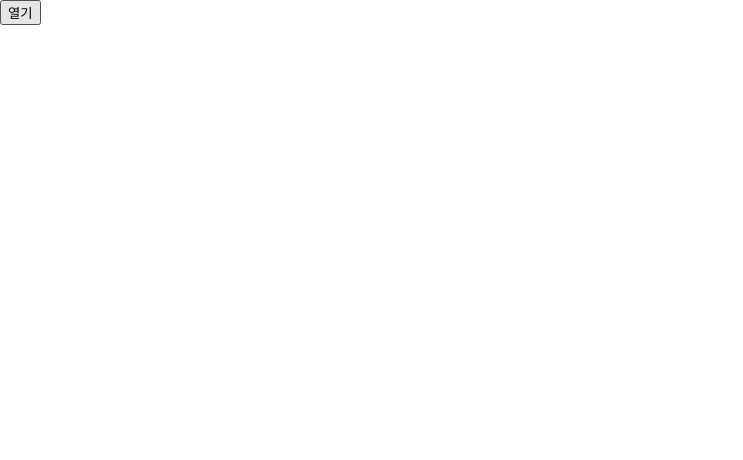
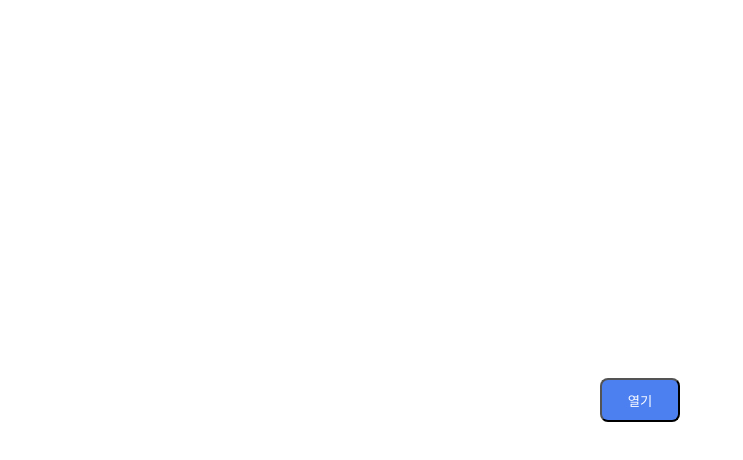
Before and after one commit to mingg123/-calenderJS, a React (Create React App) app: page / in a window 1280 px wide. Shown: the top 460 px of the page, without its empty margins (0-743 px from the left). Built offline with nearby package versions, Linux system fonts and the light colour scheme.

Commit message:
style 다이얼로그 버튼 스타일 추가

```diff
--- a/src/App.js
+++ b/src/App.js
@@ -7,9 +7,13 @@ import { openDialog } from "./modules/Dialog";
 function App(AppProps) {
   const { open, openDialog } = AppProps;
   return (
-    <div>
-      <button onClick={openDialog}> 열기 </button>
-      {open && <CreateDateDialog />}
+    <div className="AppWrapper">
+      <div className="dialogBtnWrapper">
+        <button className="dialogBtn" onClick={openDialog}>
+          열기
+        </button>
+        {open && <CreateDateDialog />}
+      </div>
     </div>
   );
 }
--- a/src/App.scss
+++ b/src/App.scss
@@ -1,38 +1,17 @@
-.App {
-  text-align: center;
-}
-
-.App-logo {
-  height: 40vmin;
-  pointer-events: none;
-}
-
-@media (prefers-reduced-motion: no-preference) {
-  .App-logo {
-    animation: App-logo-spin infinite 20s linear;
+.AppWrapper {
+  height: 100vh;
+  display: flex;
+  justify-content: center;
+  align-items: center;
+  .dialogBtnWrapper {
+    text-align: center;
+    .dialogBtn {
+      width: 80px;
+      height: 44px;
+      background: #4c80f1;
+      border-radius: 8px;
+      color: #ffffff;
+      text-align: center;
+    }
   }
 }
-
-.App-header {
-  background-color: #282c34;
-  min-height: 100vh;
-  display: flex;
-  flex-direction: column;
-  align-items: center;
-  justify-content: center;
-  font-size: calc(10px + 2vmin);
-  color: white;
-}
-
-.App-link {
-  color: #61dafb;
-}
-
-@keyframes App-logo-spin {
-  from {
-    transform: rotate(0deg);
-  }
-  to {
-    transform: rotate(360deg);
-  }
-}
```
